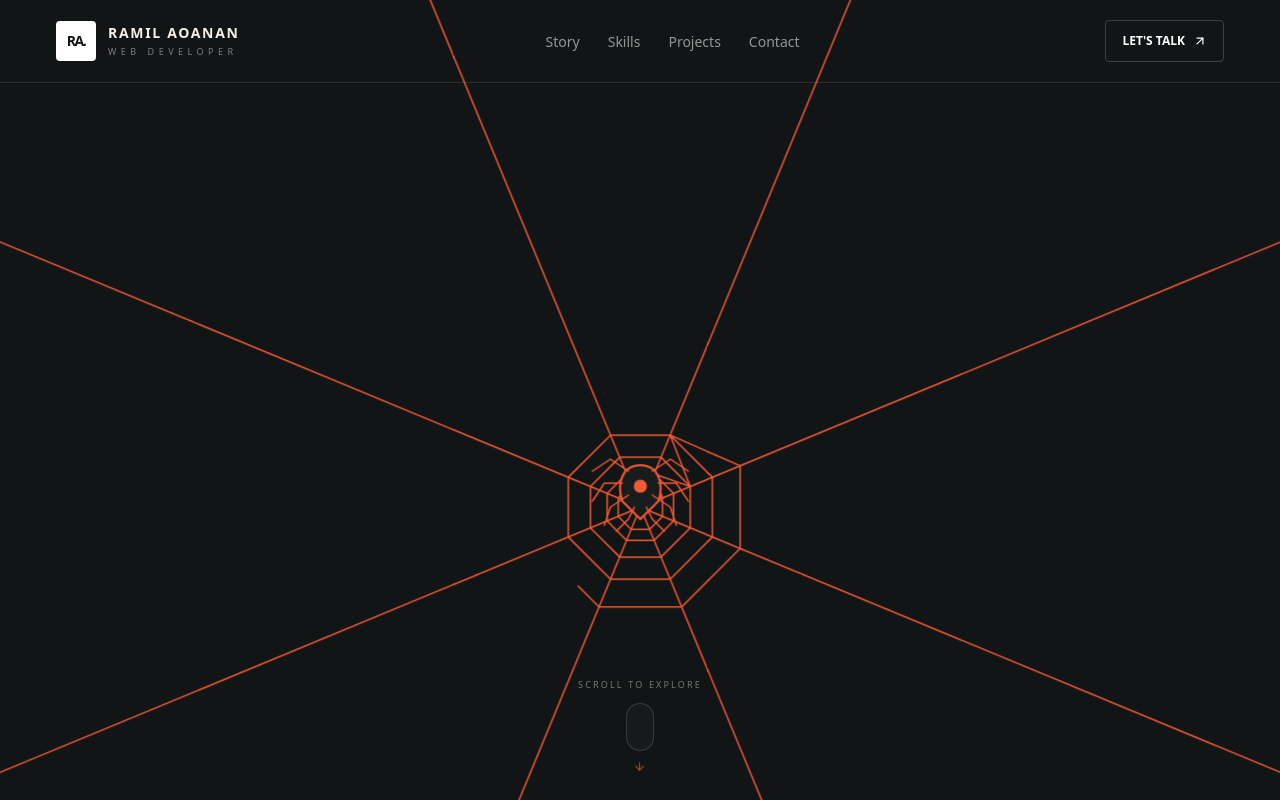
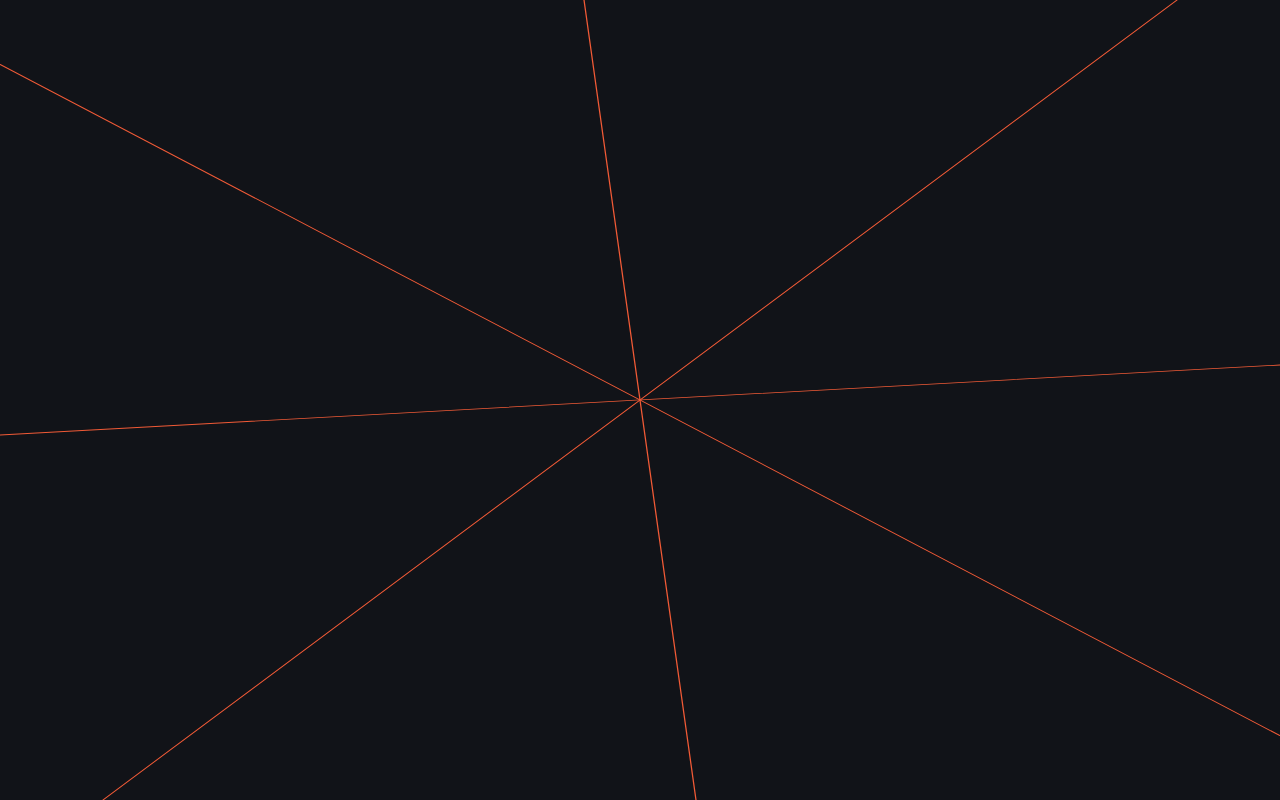
Before and after one commit to ramilinator/cinematic-hero, a Next.js app: page / in a window 1280 px wide. Shown: the top 800 px of the page. Built offline with nearby package versions, Linux system fonts and the light colour scheme.

Commit message:
Making realistic spider webbing

```diff
--- a/app/globals.css
+++ b/app/globals.css
@@ -1,7 +1,7 @@
 @import "tailwindcss";
 
 :root {
-  --background: #f6f7f9;
+  --background: #111318;
   --foreground: #111318;
 
   --surface: #ffffff;
--- a/app/page.tsx
+++ b/app/page.tsx
@@ -1,13 +1,15 @@
 import CinematicHero from "@/components/portfolio/CinematicHero";
 import StoryScene from "@/components/portfolio/StoryScene";
 import Navbar from "@/components/portfolio/Navbar";
+import SpiderWebbing from "@/components/portfolio/SpiderWebbing";
 
 export default function Home() {
   return (
     <main>
-      <Navbar />
+      <SpiderWebbing />
+      {/* <Navbar />
       <CinematicHero />
-      <StoryScene />
+      <StoryScene /> */}
     </main>
   );
 }
--- /dev/null
+++ b/components/portfolio/SpiderWebbing.tsx
@@ -0,0 +1,252 @@
+"use client";
+
+import { useLayoutEffect, useRef } from "react";
+import gsap from "gsap";
+
+type WebDroppingSpiderProps = {
+  className?: string;
+  duration?: number;
+  delay?: number;
+};
+
+const CENTER = 50;
+const SPOKE_ANGLE = 40;
+const LINE_COUNT = 4;
+const SPOKE_STEP = 45;
+
+function getEdgePoint(angleDegrees: number) {
+  const angle = (angleDegrees * Math.PI) / 180;
+  const dx = Math.cos(angle);
+  const dy = Math.sin(angle);
+  const scale = 50 / Math.max(Math.abs(dx), Math.abs(dy));
+
+  return {
+    x: CENTER + dx * scale,
+    y: CENTER + dy * scale,
+  };
+}
+
+function distance(a: { x: number; y: number }, b: { x: number; y: number }) {
+  return Math.hypot(a.x - b.x, a.y - b.y);
+}
+
+// Generate four complete edge-to-edge lines.
+// Their angles create eight spokes spaced 45° apart.
+const allLines = Array.from({ length: LINE_COUNT }, (_, index) => {
+  const start = getEdgePoint(SPOKE_ANGLE + index * SPOKE_STEP);
+  const end = getEdgePoint(SPOKE_ANGLE + index * SPOKE_STEP + 180);
+
+  return { start, end };
+});
+
+// Start at 40°, then choose the next line endpoint nearest
+// to the previous endpoint. Every line remains edge-to-edge.
+const WEB_PATHS: {
+  x1: number;
+  y1: number;
+  x2: number;
+  y2: number;
+}[] = [];
+
+const remaining = [...allLines];
+let current = getEdgePoint(SPOKE_ANGLE);
+
+while (remaining.length > 0) {
+  let bestIndex = 0;
+  let reverse = false;
+  let bestDistance = Infinity;
+
+  remaining.forEach((line, index) => {
+    const startDistance = distance(current, line.start);
+    const endDistance = distance(current, line.end);
+
+    if (startDistance < bestDistance) {
+      bestDistance = startDistance;
+      bestIndex = index;
+      reverse = false;
+    }
+
+    if (endDistance < bestDistance) {
+      bestDistance = endDistance;
+      bestIndex = index;
+      reverse = true;
+    }
+  });
+
+  const [line] = remaining.splice(bestIndex, 1);
+  const start = reverse ? line.end : line.start;
+  const end = reverse ? line.start : line.end;
+
+  WEB_PATHS.push({
+    x1: start.x,
+    y1: start.y,
+    x2: end.x,
+    y2: end.y,
+  });
+
+  current = end;
+}
+
+export default function WebDroppingSpider({
+  className = "",
+  duration = 1.2,
+  delay = 0,
+}: WebDroppingSpiderProps) {
+  const spiderRef = useRef<SVGGElement>(null);
+  const threadRefs = useRef<(SVGLineElement | null)[]>([]);
+
+  useLayoutEffect(() => {
+    const spider = spiderRef.current;
+    const threads = threadRefs.current;
+
+    if (!spider || threads.some((line) => !line)) return;
+
+    const lines = threads as SVGLineElement[];
+
+    const ctx = gsap.context(() => {
+      lines.forEach((line) => {
+        const length = line.getTotalLength();
+
+        gsap.set(line, {
+          strokeDasharray: length,
+          strokeDashoffset: length,
+          visibility: "visible",
+        });
+      });
+
+      // Original spider geometry is centered around (50, 48).
+      gsap.set(spider, {
+        x: WEB_PATHS[0].x1 - CENTER,
+        y: WEB_PATHS[0].y1 - 48,
+        opacity: 0,
+        scale: 0.7,
+        visibility: "visible",
+        transformOrigin: "50px 48px",
+      });
+
+      const timeline = gsap.timeline({ delay });
+
+      WEB_PATHS.forEach((path, index) => {
+        const line = lines[index];
+
+        const startX = path.x1 - CENTER;
+        const startY = path.y1 - 48;
+        const endX = path.x2 - CENTER;
+        const endY = path.y2 - 48;
+
+        if (index > 0) {
+          // Continue from the previous endpoint without teleporting.
+          timeline.set(spider, {
+            x: startX,
+            y: startY,
+          });
+        }
+
+        // Reveal the spider as the first strand begins.
+        if (index === 0) {
+          timeline.to(spider, {
+            opacity: 1,
+            duration: 0.15,
+            ease: "power1.out",
+          });
+        }
+
+        // Draw the thread while the spider moves along it.
+        timeline.to(
+          line,
+          {
+            strokeDashoffset: 0,
+            duration,
+            ease: "power2.out",
+          },
+          index === 0 ? "<" : ">",
+        );
+
+        timeline.to(
+          spider,
+          {
+            x: endX,
+            y: endY,
+            scale: 1,
+            duration,
+            ease: "power2.out",
+          },
+          "<",
+        );
+
+        // Small, subtle movement when the spider reaches each endpoint.
+        timeline.to(spider, {
+          y: endY + 1,
+          duration: 0.1,
+          ease: "power1.out",
+        });
+
+        timeline.to(spider, {
+          y: endY,
+          duration: 0.15,
+          ease: "power1.inOut",
+        });
+      });
+
+      timeline.to(spider, {
+        opacity: 0,
+        duration: 0.4,
+        ease: "power1.out",
+      });
+    });
+
+    return () => ctx.revert();
+  }, [duration, delay]);
+
+  return (
+    <svg
+      aria-hidden="true"
+      viewBox="0 0 100 100"
+      preserveAspectRatio="none"
+      className={`pointer-events-none absolute inset-0 h-full w-full overflow-visible ${className}`}
+    >
+      <g
+        fill="none"
+        stroke="#F15A36"
+        strokeWidth="0.1"
+        strokeLinecap="round"
+        strokeLinejoin="round"
+        vectorEffect="non-scaling-stroke"
+      >
+        {WEB_PATHS.map((path, index) => (
+          <line
+            key={index}
+            ref={(element) => {
+              threadRefs.current[index] = element;
+            }}
+            x1={path.x1}
+            y1={path.y1}
+            x2={path.x2}
+            y2={path.y2}
+          />
+        ))}
+
+        {/* Original spider design */}
+        <g ref={spiderRef}>
+          <path
+            d="M50 43 C53 43 54 46 53 49 L50 52 L47 49 C46 46 47 43 50 43Z"
+            fill="#191C1D"
+            strokeWidth="0.35"
+          />
+
+          <circle cx="50" cy="46.5" r="1.1" fill="#F15A36" stroke="none" />
+
+          <path d="M48 44 L45 42 L42 44" />
+          <path d="M47 46 L44 46 L42 49" />
+          <path d="M48 48 L45 50 L44 53" />
+          <path d="M49 50 L48 52 L46 54" />
+
+          <path d="M52 44 L55 42 L58 44" />
+          <path d="M53 46 L56 46 L58 49" />
+          <path d="M52 48 L55 50 L56 53" />
+          <path d="M51 50 L52 52 L54 54" />
+        </g>
+      </g>
+    </svg>
+  );
+}
```
